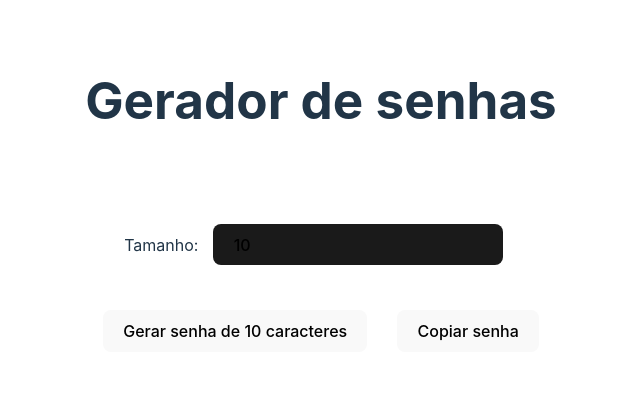
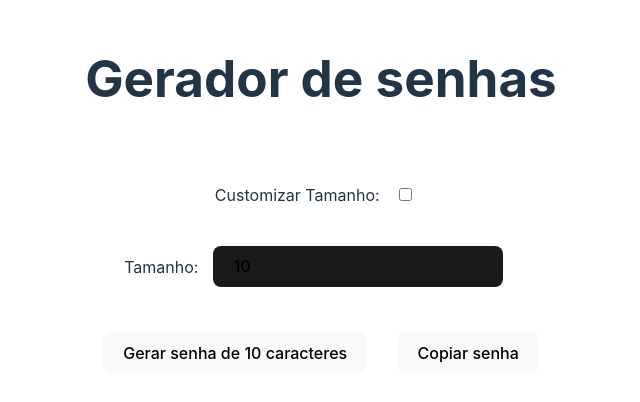
Before and after one commit to francelinom/conhecendo-os-hooks, a React (Vite) app: page / in a window 1280 px wide. Shown: the part 174-576 px from the top of the page, without its empty margins (319-959 px from the left). Built offline with nearby package versions, Linux system fonts and the light colour scheme.

Commit message:
Feat: Rederização condicional

```diff
--- a/src/App.jsx
+++ b/src/App.jsx
@@ -16,7 +16,10 @@ function App() {
   // const counter = useCounter();
   const [password, setPassword] = useState('');
   const [labelCopy, setLabelCopy] = useState('Copiar senha');
-  const [passwordSize, setPasswordSize] = useState(10);
+  const [customSize, setCustomSize] = useState(10);
+  const [showInput, setShowInput] = useState(true);
+
+  const passwordSize = showInput ? customSize : 10;
 
   function handleCopy() {
     window.navigator.clipboard.writeText(password);
@@ -41,10 +44,23 @@ function App() {
     <>
       <h1>Gerador de senhas</h1>
       <div className="card">
-        <div className="marginInput">
-          <label htmlFor="passwordSize">Tamanho:</label>
-          <Input passwordSize={passwordSize} setPasswordSize={setPasswordSize}/>
+        <div>
+          <label htmlFor="customSize">Customizar Tamanho: </label>
+          <input
+              type="checkbox"
+              id="customSize"
+              value={showInput}
+              onChange={() => setShowInput(!showInput)}
+          />
         </div>
+
+        {showInput && (
+            <div className="marginInput">
+              <label htmlFor="passwordSize">Tamanho:</label>
+              <Input passwordSize={customSize} setPasswordSize={setCustomSize}/>
+            </div>
+        )}
+
         <button onClick={generatePassword}>
           Gerar senha de {passwordSize} caracteres
         </button>
--- a/src/components/Input.jsx
+++ b/src/components/Input.jsx
@@ -13,6 +13,6 @@ export default function Input(props) {
             id="passwordSize"
             min={1}
             value={props.passwordSize}
-            onChange={(ev) => props.setPasswordSize(ev.target.value)}/>
+            onChange={(ev) => props.setPasswordSize(+ev.target.value)}/>
     )
 }
```
